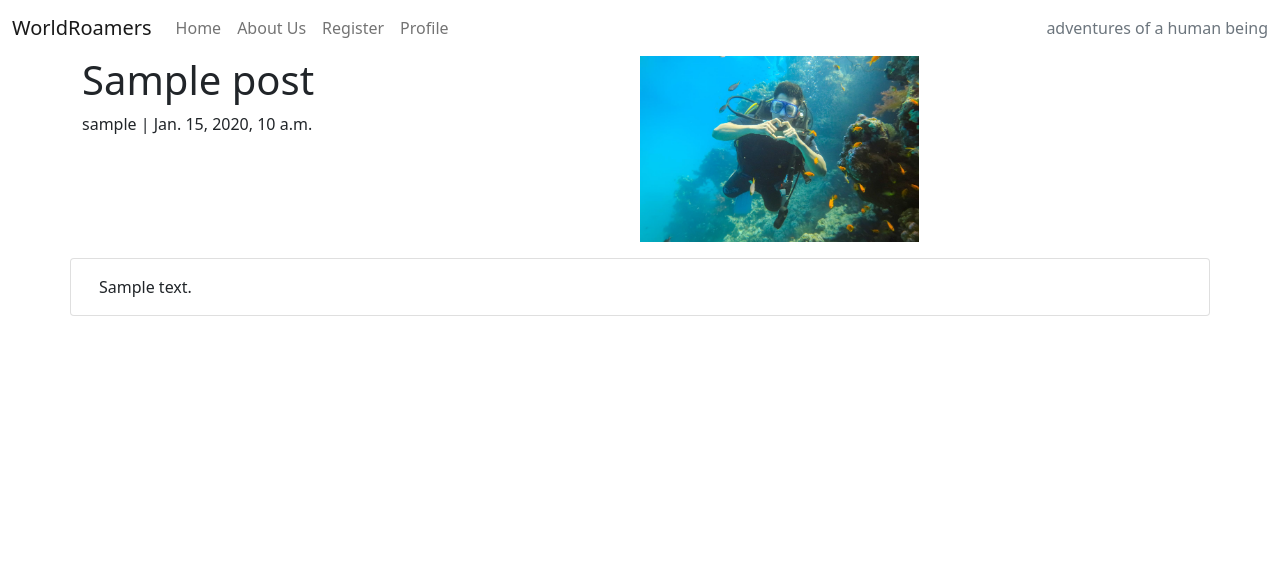
After one commit to Joshuadrp/WorldRoamers, a Django app: a page that uses templates/base.html in a window 1280 px wide. The commit adds this page. Shown: the top 580 px of the page. Run offline with Django 5.2, Linux system fonts and the light colour scheme; tables that the repository leaves empty hold one stand-in row (values such as "Sample post").

Commit message:
Add post detail view when post title is clicked.

```diff
--- /dev/null
+++ b/blog/templates/blog/post_detail.html
@@ -0,0 +1,34 @@
+{% extends 'base.html' %} {% block content %}
+{% load static %}
+
+<div class="masthead">
+    <div class="container">
+        <div class="row g-0">
+            <div class="col-md-6 masthead-text">
+                <!-- Post title goes in these h1 tags -->
+                <h1 class="post-title">{{ post.title }}</h1>
+                <!-- Post author goes before the | the post's created date goes after -->
+                <p class="post-subtitle">{{ post.author }} | {{ post.created_on }}</p>
+            </div>
+            <div class="d-none d-md-block col-md-6 masthead-image">
+                <img src="{% static 'images/test.jpeg' %}" class="scale" alt="placeholder">
+            </div>
+        </div>
+    </div>
+</div>
+
+<div class="container">
+    <div class="row">
+        <div class="col card mb-4  mt-3 left  top">
+            <div class="card-body">
+                <!-- The post content goes inside the card-text. -->
+                <!-- Use the | safe filter inside the template tags -->
+                <p class="card-text">
+                    {{ post.content | safe }}
+                </p>
+            </div>
+        </div>
+    </div>
+</div>
+
+{% endblock content %}
--- a/blog/templates/blog/posts.html
+++ b/blog/templates/blog/posts.html
@@ -3,11 +3,8 @@
 {% block content %}
 
 <div class="image-flash">
-    <h1>Lets see some posts!</h1>
     {% for post in object_list %}
-    <h4>{{post.title}}</h4>
-    <p>{{post.content}}</p>
-    <p>{{post.created_on}}</p>
+    <h4><a href="{% url 'post_detail' post.slug %}" class="post-link">{{post.title}}</a></h4>
     {% endfor %}
 </div>
 
--- a/blog/urls.py
+++ b/blog/urls.py
@@ -3,4 +3,5 @@ from django.urls import path
 
 urlpatterns = [
     path('', views.Posts.as_view(), name='blog'), #django will append the empty string using urls.py in project.
+    path('<slug:slug>/', views.post_detail, name='post_detail'),
 ]
--- a/blog/views.py
+++ b/blog/views.py
@@ -1,4 +1,4 @@
-from django.shortcuts import render
+from django.shortcuts import render, get_object_or_404
 from django.views import generic
 from .models import Post
 
@@ -6,3 +6,26 @@ from .models import Post
 class Posts(generic.ListView):
     queryset = Post.objects.all()
     template_name = "blog/posts.html"
+
+def post_detail(request, slug):
+    """
+    Display an individual :model:`blog.Post`.
+
+    **Context**
+
+    ``post``
+        An instance of :model:`blog.Post`.
+
+    **Template:**
+
+    :template:`blog/post_detail.html`
+    """
+
+    queryset = Post.objects.filter()
+    post = get_object_or_404(queryset, slug=slug)
+
+    return render(
+        request,
+        "blog/post_detail.html",
+        {"post": post},
+    )
--- a/core/templates/core/home.html
+++ b/core/templates/core/home.html
@@ -10,10 +10,6 @@
         <div class="col-12 mt-3 left">
             <div class="row">
                 {% for location in location_list %}
-                <!-- <div class="image-flash">
-                    <p class="author"><a class="nav-link {% if request.path == home_url %}active{% endif %}" aria-current="page"
-                        href="{% url 'blog' %}">{{location.name}}</a></p>
-                </div> -->
                 <div class="container text-center">
                     <div class="row row-cols-1">
                       <div class="col"><a class="nav-link {% if request.path == home_url %}active{% endif %}" aria-current="page"
--- a/core/urls.py
+++ b/core/urls.py
@@ -4,4 +4,5 @@ from django.urls import path
 urlpatterns = [
     path('', views.Locations.as_view(), name='home'),
     path('about/', views.About.as_view(), name='about'),
+     path('register/', views.Register.as_view(), name='register'),
 ]
--- a/core/views.py
+++ b/core/views.py
@@ -9,3 +9,6 @@ class Locations(generic.ListView):
 
 class About(generic.TemplateView):
     template_name = "core/about.html"
+
+class Register(generic.TemplateView):
+    template_name = "core/register.html"
--- a/static/css/style.css
+++ b/static/css/style.css
@@ -9,3 +9,7 @@
 .made-by {
     color: black;
 }
+
+.scale{
+    width: 50%;
+}
--- a/templates/base.html
+++ b/templates/base.html
@@ -46,7 +46,7 @@
                     </li>
                     <li class="nav-item">
                         <a class="nav-link {% if request.path == home_url %}active{% endif %}" aria-current="page"
-                            href="{% url 'home' %}">Register</a>
+                            href="{% url 'register' %}">Register</a>
                     </li>
                     <li class="nav-item">
                         <a class="nav-link {% if request.path == home_url %}active{% endif %}" aria-current="page"
```
Also changed, not shown: core/templates/core/register.html (added, +19 -0 lines), static/images/test.jpeg (added), 2 other files.
